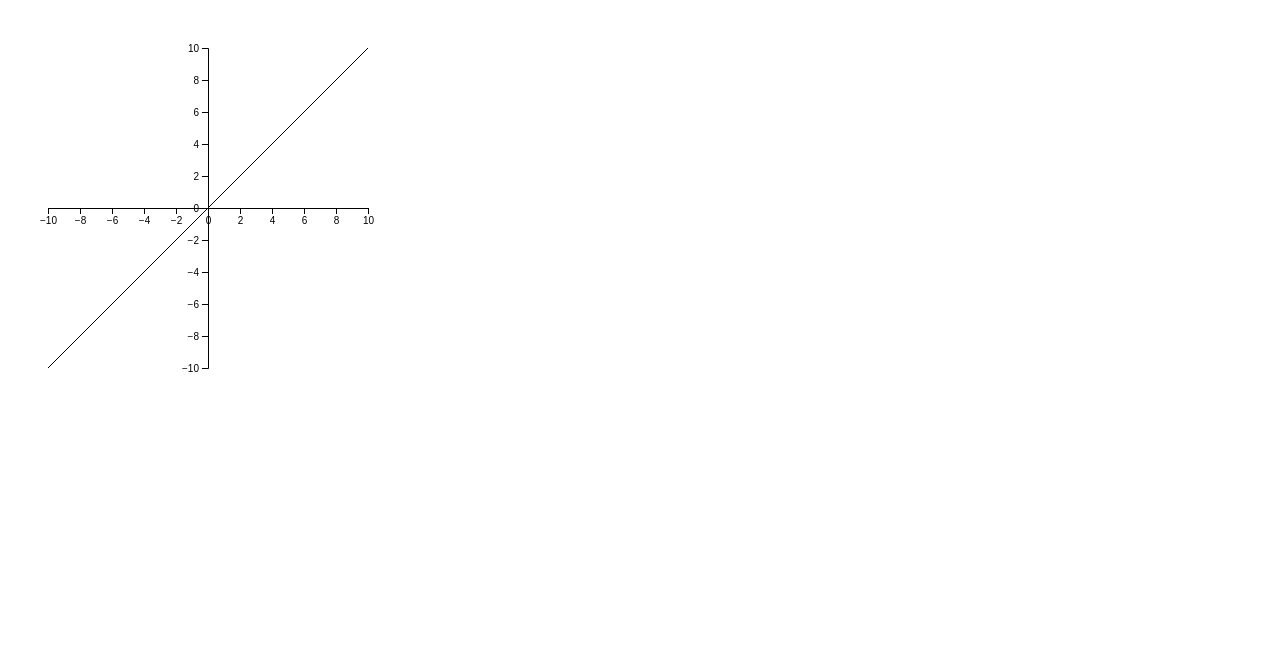
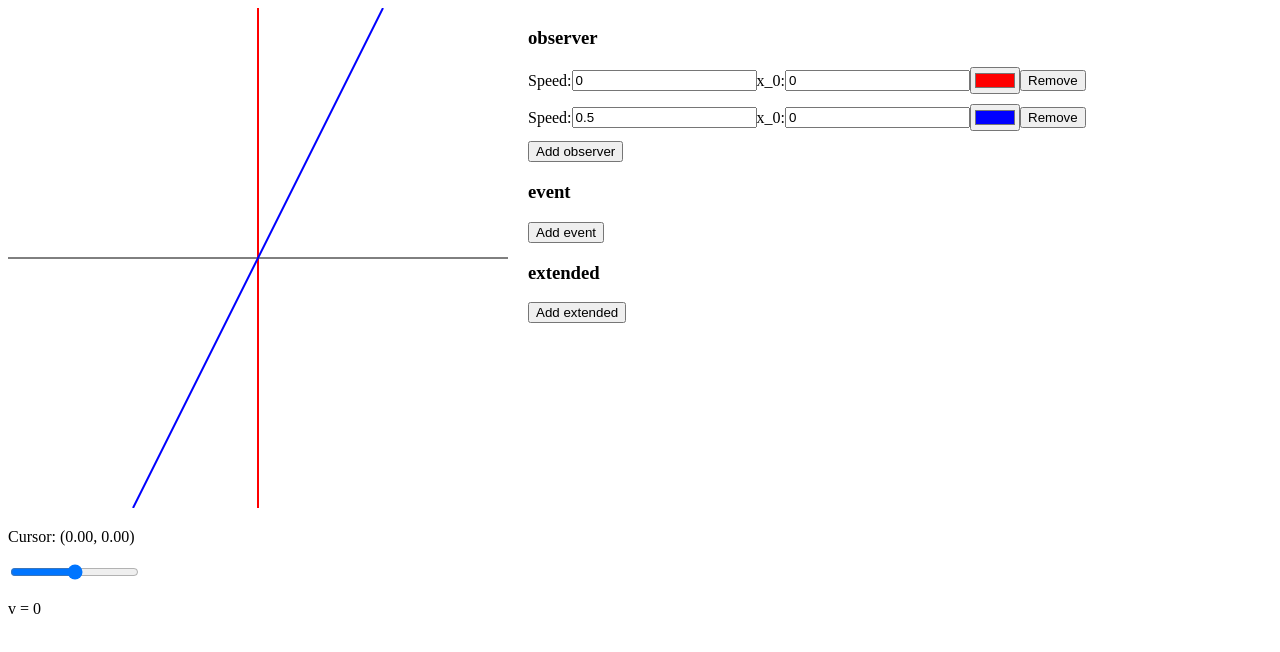
Before and after one commit to JChoquette/sr-graph-app, a React (Vite) app: page / in a window 1280 px wide. Shown: the top 652 px of the page. Built offline with nearby package versions, Linux system fonts and the light colour scheme.

Commit message:
Added events

```diff
--- /dev/null
+++ b/Event.jsx
@@ -0,0 +1,23 @@
+import React from "react";
+
+const Lorentz = (x,t,v,gamma) => {
+    let xp = gamma*(x-v*t);
+    let tp = gamma*(t-v*x);
+    return [xp,tp];
+}
+
+const Event = ({ data, v, gamma, xScale, yScale }) => {
+    const e = Lorentz(data.x,data.t,v,gamma);
+    console.log(data);
+
+    return (
+        <g>
+            <circle
+                cx={xScale(e[0])} cy={yScale(e[1])}
+                fill={data.color} r={4}
+            />
+        </g>
+    );
+};
+
+export default Event;
--- /dev/null
+++ b/Observer.jsx
@@ -0,0 +1,27 @@
+import React from "react";
+
+const Lorentz = (x,t,v,gamma) => {
+    let xp = gamma*(x-v*t);
+    let tp = gamma*(t-v*x);
+    return [xp,tp];
+}
+
+const Observer = ({ data, v, gamma, xScale, yScale }) => {
+    const t1 = -10, t2 = 10;
+    const x1 = t1*data.speed + data.x0;
+    const x2 = t2*data.speed + data.x0;
+    const e1 = Lorentz(x1,t1,v,gamma);
+    const e2 = Lorentz(x2,t2,v,gamma);
+
+    return (
+        <g>
+            <line
+                x1={xScale(e1[0])} y1={yScale(e1[1])}
+                x2={xScale(e2[0])} y2={yScale(e2[1])}
+                stroke={data.color} strokeWidth="2"
+            />
+        </g>
+    );
+};
+
+export default Observer;
--- a/SRGraph.jsx
+++ b/SRGraph.jsx
@@ -1,43 +1,194 @@
-import  { React, useEffect, useRef, useState } from "react";
-import * as d3 from "d3";
+import React, { useState } from "react";
+import Observer from "./Observer.jsx";
+import Event from "./Event.jsx";
+
+const get_gamma = (v) =>{
+    return 1.0/Math.sqrt(1-v**2);
+}
+
+const item_inputs = {
+    observer:[
+        {name:"speed",label:"Speed"},
+        {name:"x0",label:"x_0"},
+    ],
+    event:[
+        {name:"x",label:"x"},
+        {name:"t",label:"t"},
+    ],
+    extended:[
+        {name:"speed",label:"Speed"},
+        {name:"x0",label:"x_0"},
+        {name:"length",label:"Length"},
+    ],
+
+}
 
 const SRGraph = () => {
-    const svgRef = useRef();
-    const [lines, setLines] = useState([{ slope: 1, intercept: 0 }]);
+    //Graph basic parameters and scaling
+    const width = 500, height = 500;
+    const xScale = (x) => ((x + 10) / 20) * width;
+    const yScale = (y) => height - ((y + 10) / 20) * height; // Flip y-axis
+    const xUnscale = (px) => (px / width) * 20 - 10; // Convert pixels back to graph x-coordinates
+    const yUnscale = (py) => 10 - (py / height) * 20; // Convert pixels back to graph y-coordinates
 
-    useEffect(() => {
-        const svg = d3.select(svgRef.current);
-        svg.selectAll("*").remove();
+    //State variables
+    const [v, setV] = useState(0); // State variable for the slider
+    const [observers, setObservers] = useState([
+        { id: 1, speed: 0.0, x0: 0, color: "#FF0000" },
+        { id: 2, speed: 0.5, x0: 0, color: "#0000FF" },
+    ]);
+    const [events, setEvents] = useState([
+    ]);
+    const [extendeds, setExtendeds] = useState([
+    ]);
+    const [nextId, setNextId] = useState(3); // Unique ID counter for new observers
+    const [cursorPos, setCursorPos] = useState({ x: 0, y: 0 });
 
-        const width = 400, height = 400;
-        const margin = 40;
-        const xScale = d3.scaleLinear().domain([-10, 10]).range([margin, width - margin]);
-        const yScale = d3.scaleLinear().domain([-10, 10]).range([height - margin, margin]);
+    const item_map = {
+        event:[events,setEvents],
+        observer:[observers,setObservers],
+        extended:[extendeds,setExtendeds],
+    }
 
-        // Draw axes
-        const xAxis = d3.axisBottom(xScale).ticks(10);
-        const yAxis = d3.axisLeft(yScale).ticks(10);
+    // Function to update a observer's values
+    const updateItem = (type, id, key, value) => {
+        let item_values = item_map[type];
+        let item_array = item_values[0];
+        let itemFunction = item_values[1];
+        itemFunction(item_array.map(item =>
+            item.id === id ? { ...item, [key]: key === "color" ? value: parseFloat(value) } : item
+        ));
+    };
 
-        svg.append("g")
-            .attr("transform", `translate(0,${height / 2})`)
-            .call(xAxis);
+    // Function to remove a observer
+    const removeItem = (type,id) => {
+        let item_values = item_map[type];
+        let item_array = item_values[0];
+        let itemFunction = item_values[1];
+        itemFunction(item_array.filter(item => item.id !== id));
+    };
 
-        svg.append("g")
-            .attr("transform", `translate(${width / 2},0)`)
-            .call(yAxis);
+    // Function to add a new observer
+    const addItem = (type) => {
+        let item_values = item_map[type];
+        let item_array = item_values[0];
+        let itemFunction = item_values[1];
+        itemFunction([...item_array, { id: nextId, speed: 0, x0: 0, x:0, t:0, color:"#00FF00" }]);
+        setNextId(nextId + 1);
+    };
 
-        // Draw lines
-        lines.forEach(({ slope, intercept }) => {
-            svg.append("line")
-                .attr("x1", xScale(-10))
-                .attr("y1", yScale(-10 * slope + intercept))
-                .attr("x2", xScale(10))
-                .attr("y2", yScale(10 * slope + intercept))
-                .attr("stroke", "black");
-        });
-    }, [lines]);
+    const handleMouseMove = (e) => {
+        const rect = e.currentTarget.getBoundingClientRect();
+        const mouseX = e.clientX - rect.left;
+        const mouseY = e.clientY - rect.top;
+        setCursorPos({ x: xUnscale(mouseX), y: yUnscale(mouseY) });
+    };
 
-    return <svg ref={svgRef} width={400} height={400}></svg>;
+    let gamma = get_gamma(v);
+
+    return (
+        <div style={{ display: "flex" }}>
+            {/* Graph Area */}
+            <div>
+                <div>
+                <svg width={width} height={height} onMouseMove={handleMouseMove}>
+                    {/* Axes */}
+                    <line x1={0} x2={width} y1={yScale(0)} y2={yScale(0)} stroke="black" />
+                    <line x1={xScale(0)} x2={xScale(0)} y1={0} y2={height} stroke="black" />
+
+                    {/* Render each observer */}
+                    {observers.map((observer, index) => (
+                        <Observer key={index} v={v} gamma={gamma} data={observer} xScale={xScale} yScale={yScale} />
+                    ))}
+                    {events.map((event, index) => (
+                        <Event key={index} v={v} gamma={gamma} data={event} xScale={xScale} yScale={yScale} />
+                    ))}
+                </svg>
+                </div>
+                {/* Display cursor coordinates */}
+                <p>Cursor: ({cursorPos.x.toFixed(2)}, {cursorPos.y.toFixed(2)})</p>
+                {/* Slider */}
+                <input
+                    type="range"
+                    min="-0.99"
+                    max="0.99"
+                    step="0.01"
+                    value={v}
+                    onChange={(e) => setV(parseFloat(e.target.value))}
+                />
+                <p>v = {v}</p>
+            </div>
+            <div>
+                 {/* Observer Controls */}
+                <div style={{ marginLeft: "20px" }}>
+                    <ItemControls
+                        type={"observer"}
+                        items={observers}
+                        addItem={addItem}
+                        updateItem={updateItem}
+                        removeItem={removeItem}
+                    />
+                </div>
+                 {/* Event Controls */}
+                <div style={{ marginLeft: "20px" }}>
+                    <ItemControls
+                        type={"event"}
+                        items={events}
+                        addItem={addItem}
+                        updateItem={updateItem}
+                        removeItem={removeItem}
+                    />
+                </div>
+                 {/* Event Controls */}
+                <div style={{ marginLeft: "20px" }}>
+                    <ItemControls
+                        type={"extended"}
+                        items={extendeds}
+                        addItem={addItem}
+                        updateItem={updateItem}
+                        removeItem={removeItem}
+                    />
+                </div>
+            </div>
+        </div>
+    );
 };
 
 export default SRGraph;
+
+const ItemControls = ({type,items,addItem,updateItem,removeItem}) => {
+
+    return (
+        <div>
+            <h3>{type}</h3>
+            {items.map(item => (
+                <div key={item.id} style={{ marginBottom: "10px", display: "flex", alignItems: "center" }}>
+                    {item_inputs[type].map(input=>
+                        <ItemInput type={type} item={item} updateItem={updateItem} name={input.name} label={input.label}/>
+                    )}
+                    {/* Color Picker */}
+                    <input
+                        type="color"
+                        value={item.color}
+                        onChange={(e) => updateItem(type, item.id, "color", e.target.value)}
+                    />
+                    <button onClick={() => removeItem(type, item.id)}>Remove</button>
+                </div>
+            ))}
+            <button onClick={()=>addItem(type)}>Add {type}</button>
+        </div>
+    );
+}
+
+const ItemInput = ({type, item,updateItem,name,label}) =>{
+    return(
+        [
+            <span> {label}: </span>,
+            <input
+                type="number" step="0.1"
+                value={item[name]}
+                onChange={(e) => updateItem(type, item.id, name, e.target.value)}
+            />
+        ]
+    );
+}
```
Also changed, not shown: Extended.jsx (added).
